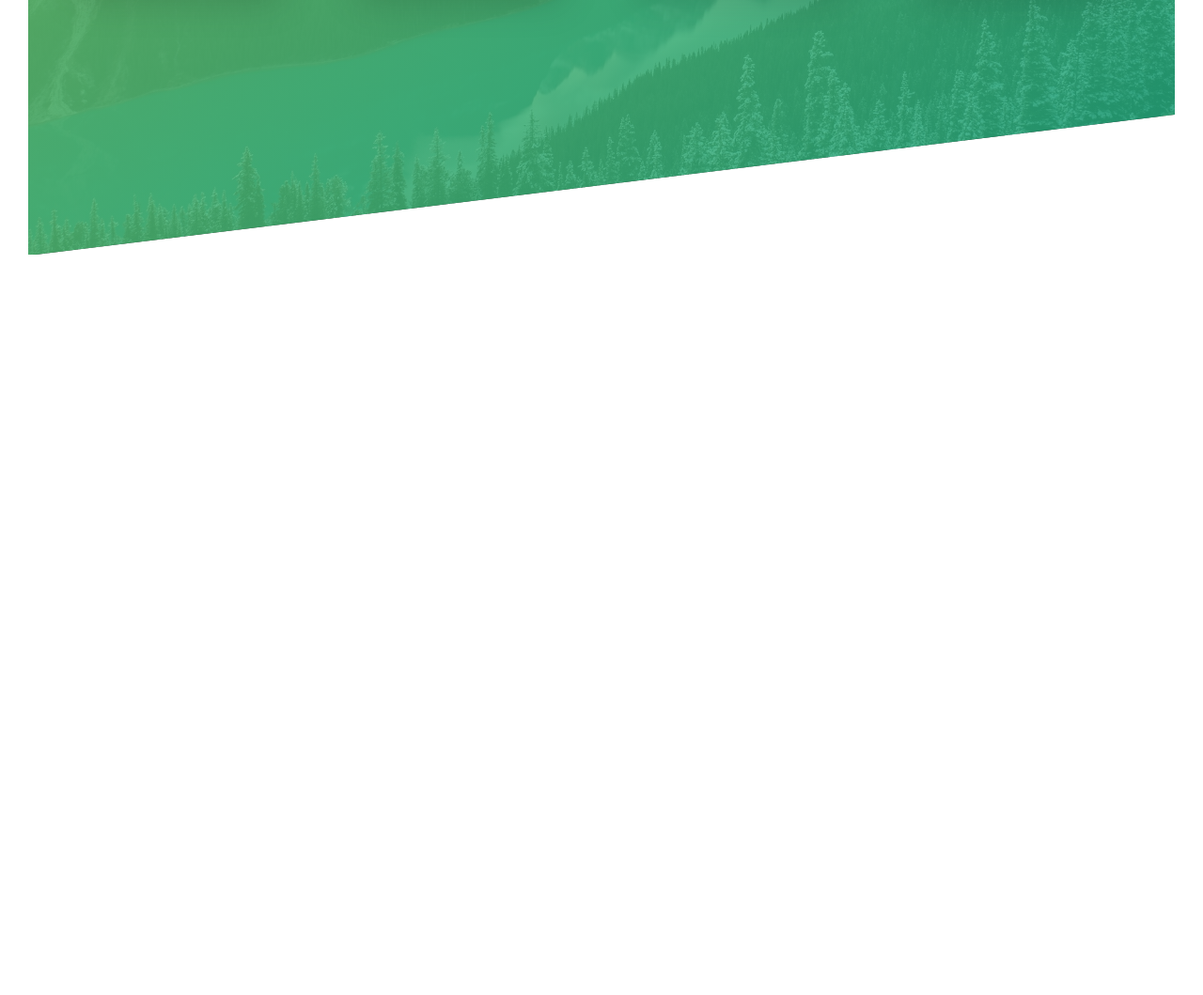
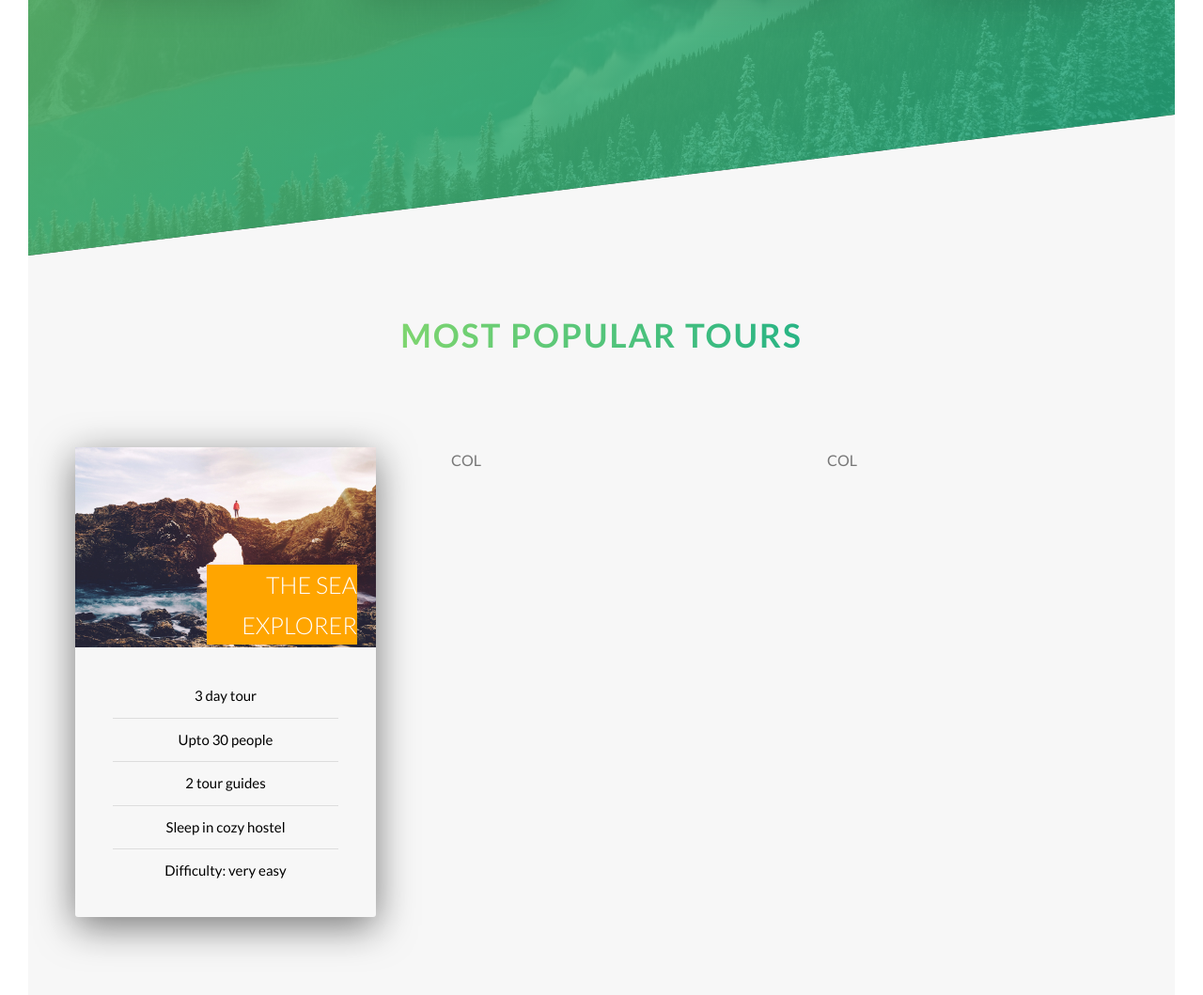
Before and after one commit to SanjeetDutt/scss_practice, a website: page PRJ1/index.html in a window 1280 px wide. Shown: the part 1972-3031 px from the top of the page at 94% size. Before the commit the page ends 2243 px from the top, so only its background shows below. Drawn offline with Linux system fonts and the light colour scheme.

Commit message:
WOrking on cards

```diff
--- a/PRJ1/index.html
+++ b/PRJ1/index.html
@@ -118,8 +118,43 @@
 
         </div>
 
+    </section>
 
+    <section id="tours_section" class="tours-section">
+        <div class="u-center-text u-margin-bottom-big">
+            <h2 class="heading-secondary">
+                Most popular tours
+            </h2>
+        </div>
 
+        <div class="row">
+            <div class="col-1-of-3">
+                <div class="card">
+                    <div class="card__side card__side--front">
+                        <div class="card__header">
+                            <img src="./img/nat-5.jpg" alt="THE SEA EXPLORER" class="card__header--image">
+                            <h5 class="card__header--caption">
+                                The sea explorer
+                            </h5>
+                        </div>
+                        <div class="card__content">
+                            <ul class="card__content--features">
+                                <li>3 day tour</li>
+                                <li>Upto 30 people</li>
+                                <li>2 tour guides</li>
+                                <li>Sleep in cozy hostel</li>
+                                <li>Difficulty: very easy</li>
+                            </ul>
+                        </div>
+                    </div>
+                    <div class="card__side card__side--back">
+                        BACK
+                    </div>
+                </div>
+            </div>
+            <div class="col-1-of-3">COL</div>
+            <div class="col-1-of-3">COL</div>
+        </div>
     </section>
 
 </main>
--- /dev/null
+++ b/PRJ1/sass/components/_card.scss
@@ -0,0 +1,81 @@
+.card{
+  perspective: 150rem;/*THIS WILL GIVE A 3D TYPE OF ANIMATION*/
+  position: relative;
+  height: 50rem;
+
+  &__side{
+
+    color: white;
+    font-size: 2rem;
+    height: 50rem;
+    transition: all .8s ease;
+    position: absolute;
+    top: 0;
+    left: 0;
+    width: 100%;border-radius: 3px;
+
+    backface-visibility: hidden;
+
+    box-shadow: 0 1rem 4rem rgba($color-gray-dark,1);
+
+    &--front{
+
+    }
+
+    &--back{
+      transform: rotateY(180deg);
+    }
+
+  }
+
+  /*ON OVE IN CARD => TRANSFORM SIDE*/
+  &:hover &__side--front{
+    transform: rotateY(180deg);
+  }
+
+  &:hover &__side--back{
+    transform: rotateY(360deg);
+
+  }
+
+  &__header{
+    //clip-path: polygon(0 0, 100% 0, 100% 80%, 0 100%);
+
+    &--image{
+      width: 100%;
+    }
+
+    &--caption{
+      background-color: orange;
+      position: absolute;
+      right: 2rem;
+      top: 25%;
+      text-transform: uppercase;
+      font-size: 2.5rem;
+      font-weight: 300;
+      max-width: 50%;
+      text-align: right;
+    }
+
+  }
+
+  &__content{
+
+    &--features{
+      list-style: none;
+      width: 75%;
+      margin: 2rem auto 0;
+      li{
+        color: $color-black;
+        text-align: center;
+        font-size: 1.5rem;
+        padding: 1rem 0;
+
+        &:not(:last-child){
+          border-bottom: 1px solid rgba($color-gray-dark, .2);
+        }
+      }
+    }
+  }
+
+}
--- a/PRJ1/sass/main.scss
+++ b/PRJ1/sass/main.scss
@@ -14,6 +14,7 @@ HERE NO CODEDS EXCEPT IMPORTS
 @import "components/button";
 @import "components/composition";
 @import "components/feature-box";
+@import "components/card";
 
 @import "layout/header";
 @import "layout/grid";
--- a/PRJ1/sass/pages/_home.scss
+++ b/PRJ1/sass/pages/_home.scss
@@ -23,3 +23,10 @@ PAGE SPECIFIED FILE (LIKE HOMEPAGE)
     transform: skewY(7deg);
   }
 }
+
+.tours-section{
+  background-color: $color-gray-light-1;
+  padding: 25rem 0 50rem 0;
+  margin-top: -12rem;
+
+}
```
Also changed, not shown: PRJ1/css/style.css.
